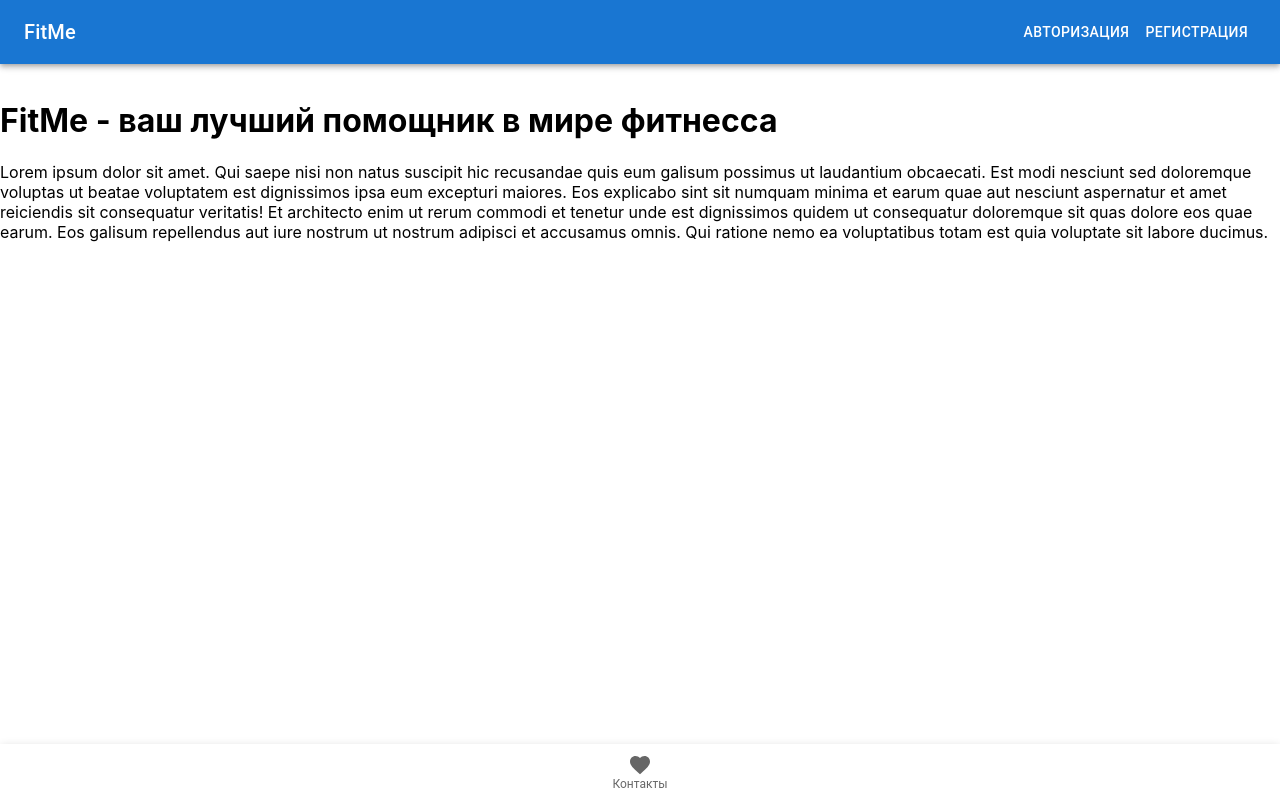
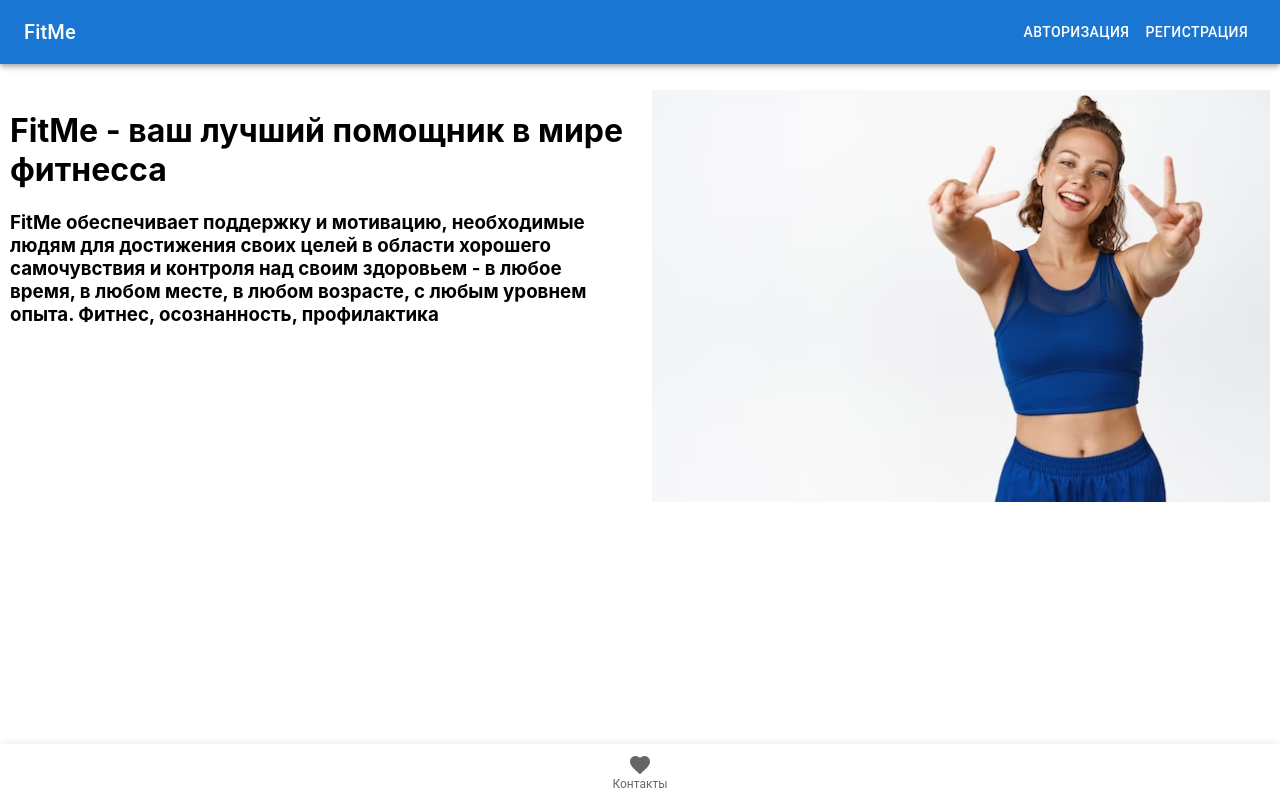
Before and after one commit to Paimonia/diploma, a React (Create React App) app in the folder Frontend/: page / in a window 1280 px wide. Built offline with nearby package versions, Linux system fonts and the light colour scheme.

Commit message:
Доработка текста на главной странице

```diff
--- a/Frontend/src/views/home.js
+++ b/Frontend/src/views/home.js
@@ -1,15 +1,22 @@
 import React from 'react'
+import Grid from '@mui/material/Grid'
 
 export default class Home extends React.Component {
     render() {
         return (
-            <div>
-                <h1>FitMe - ваш лучший помощник в мире фитнесса</h1>
-                <p>
-                Lorem ipsum dolor sit amet. Qui saepe nisi non natus suscipit hic recusandae quis eum galisum possimus ut laudantium obcaecati. Est modi nesciunt sed doloremque voluptas ut beatae voluptatem est dignissimos ipsa eum excepturi maiores.
-                Eos explicabo sint sit numquam minima et earum quae aut nesciunt aspernatur et amet reiciendis sit consequatur veritatis! Et architecto enim ut rerum commodi et tenetur unde est dignissimos quidem ut consequatur doloremque sit quas dolore eos quae earum.
-Eos galisum repellendus aut iure nostrum ut nostrum adipisci et accusamus omnis. Qui ratione nemo ea voluptatibus totam est quia voluptate sit labore ducimus.
-                </p>
+            <div style={{padding: 10}}>
+                <Grid container rowSpacing={1} columnSpacing={{ xs: 1, sm: 2, md: 3 }}>
+                    <Grid item xs={6}>
+                        <h1>FitMe - ваш лучший помощник в мире фитнесса</h1>
+                        <h3>
+                            FitMe обеспечивает поддержку и мотивацию, необходимые людям для достижения своих целей в области хорошего самочувствия и контроля над своим здоровьем - в любое время, в любом месте, в любом возрасте, с любым уровнем опыта. Фитнес, осознанность, профилактика
+                        </h3>
+                    </Grid>
+                    <Grid item xs={6}  >
+                        <img src="/fitme-female.avif" width="100%" height="auto" alt="fitme female" />
+                    </Grid>
+                </Grid>
+
             </div>
         )
     }
```
Also changed, not shown: Frontend/public/fitme-female.avif (added).
